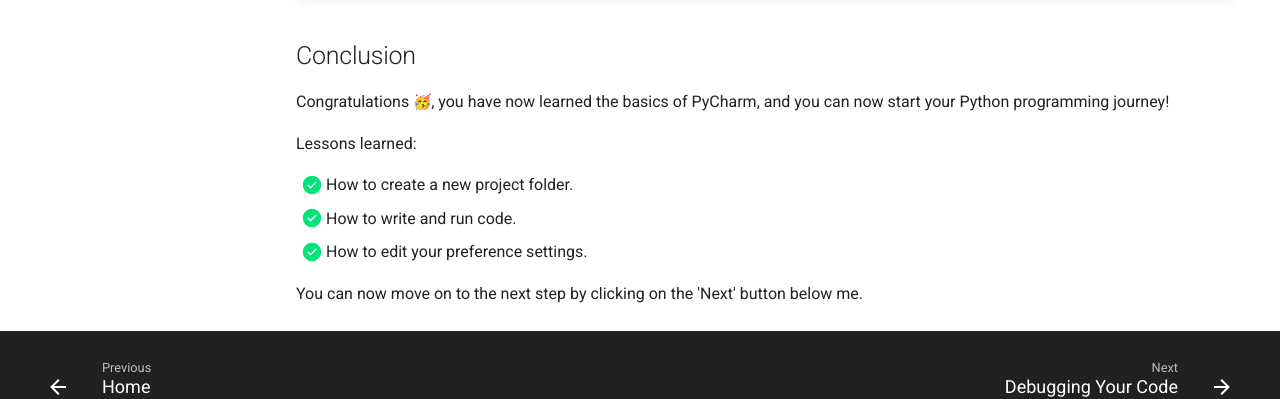
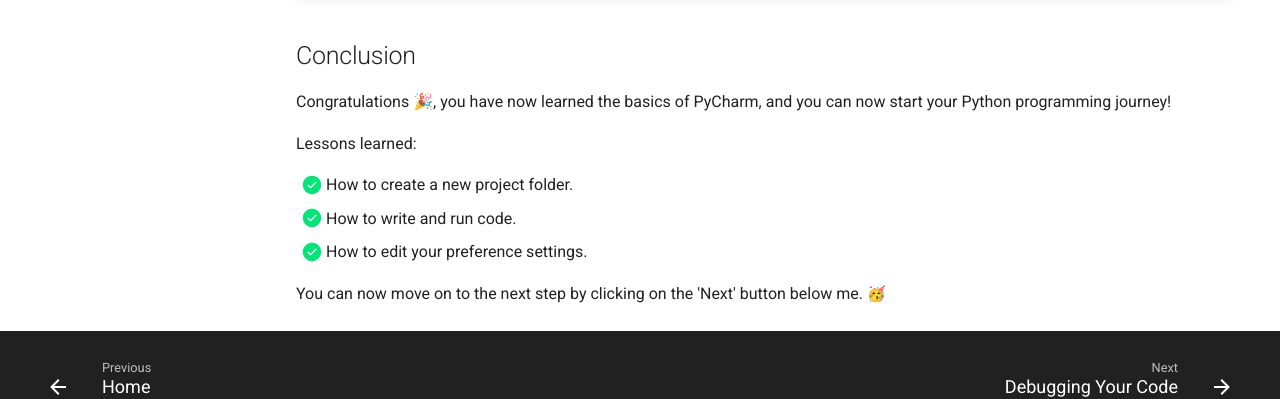
Before and after one commit to mikkosio/User-Doc, an MkDocs documentation site: the page built from docs/pages/first-project.md, in a window 1280 px wide and 900 px high, scrolled down 5614 px. Shown: the part 433-832 px from the top of the window. Built offline with MkDocs 1.6.1 and Material for MkDocs 9.7.7, drawn with Linux system fonts in a browser that asks for light colours; emoji names are drawn with the system emoji font; comment, search, counter and statistics services are not loaded; some of the changed lines change nothing that is shown.

Commit message:
Updated conclusion

```diff
--- a/docs/pages/first-project.md
+++ b/docs/pages/first-project.md
@@ -75,7 +75,7 @@
 
 ## Conclusion
 
-Congratulations :partying_face:, you have now learned the basics of PyCharm, and you can now start your Python programming journey!
+Congratulations 🎉, you have now learned the basics of PyCharm, and you can now start your Python programming journey!
 
 Lessons learned:
 
@@ -83,4 +83,4 @@
 - [x] How to write and run code.
 - [x] How to edit your preference settings.
 
-You can now move on to the next step by clicking on the 'Next' button below me.
+You can now move on to the next step by clicking on the 'Next' button below me. :partying_face:
```
